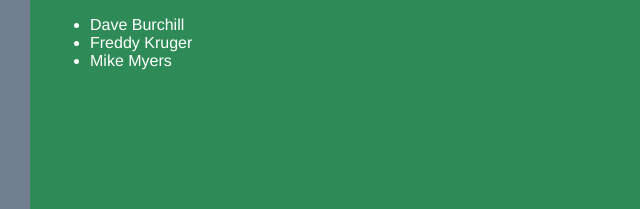
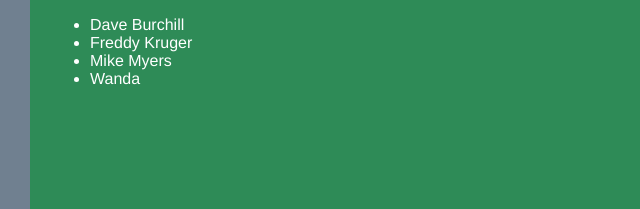
Before and after one commit to JaneA339/GroupDemo, a plain HTML site: page index.html in a window 1280 px wide. Shown: the part 192-401 px from the top of the page, 460-1100 px from the left. Drawn offline with Linux system fonts and the light colour scheme.

Commit message:
add Wanda

```diff
--- a/index.html
+++ b/index.html
@@ -22,6 +22,7 @@
                 <li>Dave Burchill</li>
                 <li>Freddy Kruger</li>
                 <li>Mike Myers</li>
+                <li>Wanda</li>
             </ul>
         </aside>
 
```
